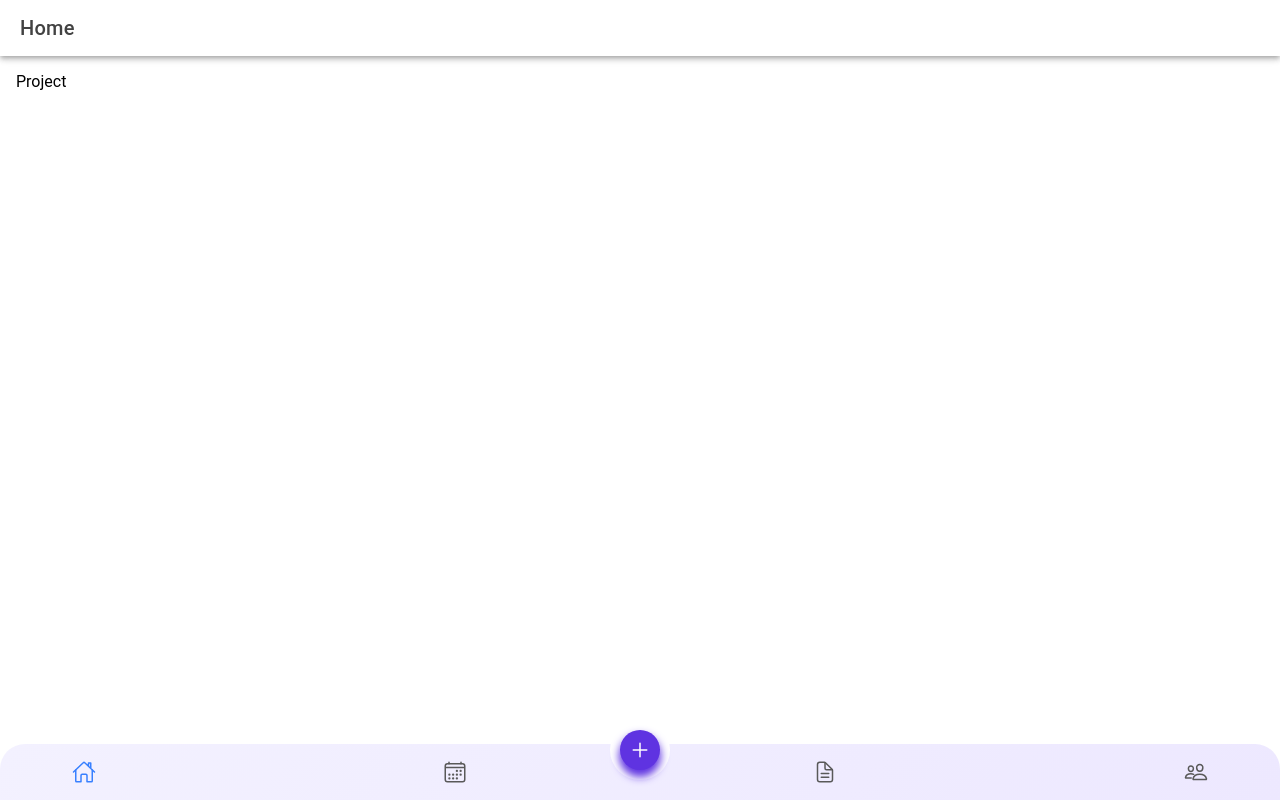
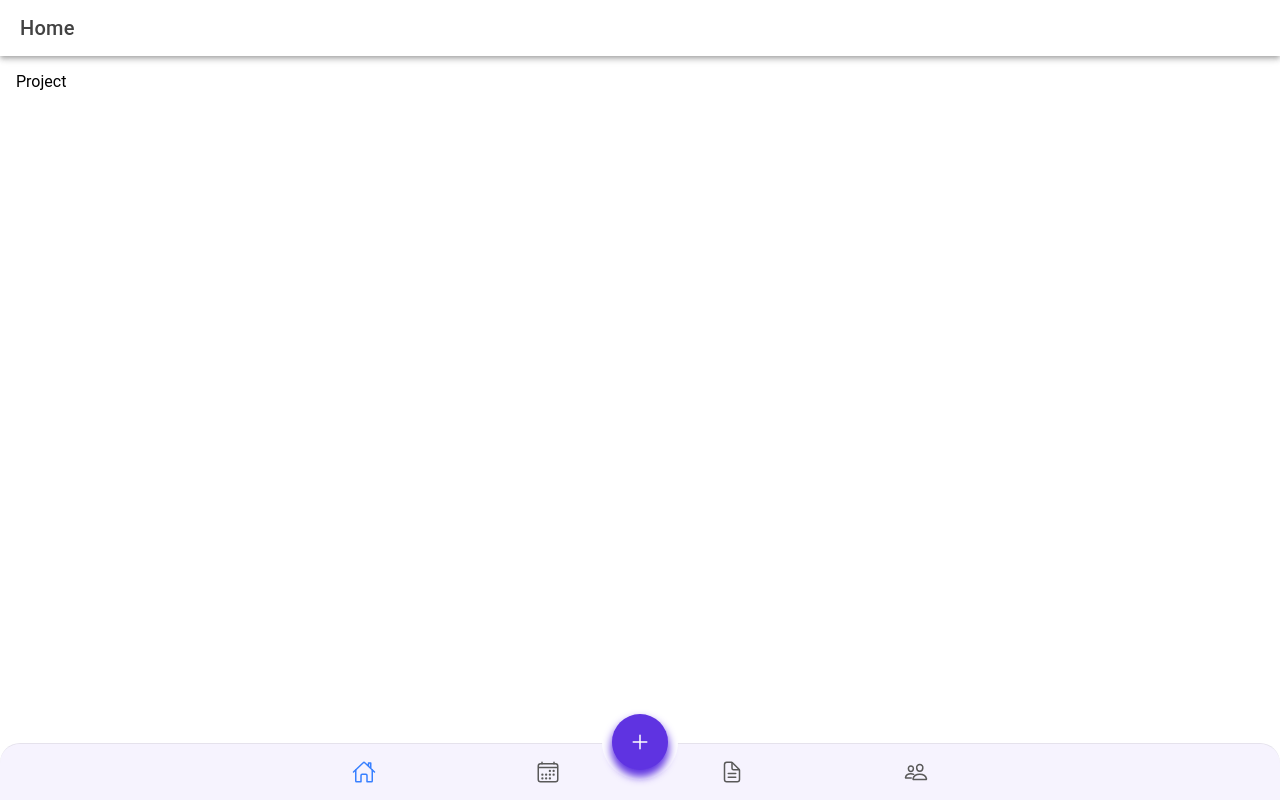
Before and after one commit to jiuper/todoMobileApp, a React (Vite) app: page /home in a window 1280 px wide. Built offline with nearby package versions, Linux system fonts and the light colour scheme.

Commit message:
fix: fix style

```diff
--- a/src/App/index.css
+++ b/src/App/index.css
@@ -1,5 +1,9 @@
-.wrapper{
+.wrapper {
     display: flex;
     flex-direction: column;
     height: 100vh;
 }
+
+body {
+    background-color: #fff;
+}
--- a/src/features/TabsRouting/ui/TabsRouting.module.scss
+++ b/src/features/TabsRouting/ui/TabsRouting.module.scss
@@ -1,24 +1,21 @@
-.tabs {
-  display: flex;
-  background: linear-gradient(134deg, #F3F1FF 0%, rgba(237, 232, 255, 1) 100%);
-  border-top-left-radius: 25px;
-  border-top-right-radius: 25px;
-  border-top: 0;
-  justify-content: space-between;
+ion-tab-bar {
+    gap: 1rem;
+    --background: #e8e1fc63;
+    border-radius: 20px 20px 0 0;
+}
 
+ion-tab-button {
+  --background: transparent;
 }
-.tab-action {
-  position: absolute;
-  bottom: 20px;
-  background: white;
-  padding: 10px;
-  border-radius: 50px;
 
-  .tab {
-    width: 40px;
-    height: 40px;
-    --background: #5F33E1;
+ion-fab {
+    background: #fff;
+    padding: 10px;
     border-radius: 50px;
-    --box-shadow: 0px 6px 9px 1px #5F33E1;
-  }
+    margin-bottom: 10px;
 }
+
+ion-fab-button {
+    --background: #5f33e1;
+    --box-shadow: 0px 6px 9px 1px #5f33e1;
+}
--- a/src/features/TabsRouting/ui/TabsRouting.tsx
+++ b/src/features/TabsRouting/ui/TabsRouting.tsx
@@ -1,26 +1,26 @@
 import { Redirect } from "react-router";
 import { Route } from "react-router-dom";
 import { IonFab, IonFabButton, IonIcon, IonRouterOutlet, IonTabBar, IonTabButton, IonTabs } from "@ionic/react";
-import cnBind from "classnames/bind";
 import { add, calendarOutline, documentTextOutline, homeOutline, peopleOutline } from "ionicons/icons";
 
+import { Calendar } from "../../../pages/Calendar/Calendar";
 import { Home } from "../../../pages/Home/Home";
+import { People } from "../../../pages/People/People";
 import { Tasks } from "../../../pages/Tasks/Tasks";
 import { ROUTES } from "../../../shared/const/Routes";
 import { isOpen } from "../../../shared/lib/module/reducers/generalReducer";
 import { useHookDispatch } from "../../../shared/lib/module/store/configStore";
 
-import styles from "./TabsRouting.module.scss";
+import "./TabsRouting.module.scss";
 
-const cx = cnBind.bind(styles);
 export const TabsRouting = () => {
     const dispatch = useHookDispatch();
     const handleIsOpenModal = () => dispatch(isOpen());
     const IonListFabBtn: { icon: string; href?: string; tab?: string }[] = [
         { icon: homeOutline, href: ROUTES.HOME, tab: "home" },
-        { icon: calendarOutline },
+        { icon: calendarOutline, href: ROUTES.CALENDAR, tab: "calendar" },
         { icon: documentTextOutline, href: ROUTES.TASKS, tab: "tasks" },
-        { icon: peopleOutline },
+        { icon: peopleOutline, href: ROUTES.PEOPLE, tab: "people" },
     ];
 
     return (
@@ -29,24 +29,21 @@ export const TabsRouting = () => {
                 <IonRouterOutlet>
                     <Redirect exact from="/" to={ROUTES.HOME} />
                     <Route path={ROUTES.HOME} render={() => <Home />} exact />
+                    <Route path={ROUTES.CALENDAR} render={() => <Calendar />} exact />
                     <Route path={ROUTES.TASKS} render={() => <Tasks />} exact />
+                    <Route path={ROUTES.PEOPLE} render={() => <People />} exact />
                 </IonRouterOutlet>
 
-                <IonTabBar className={cx("tabs")} slot="bottom">
-                    {IonListFabBtn.map((btn) => (
-                        <IonTabButton
-                            style={{ background: "transparent" }}
-                            href={btn.href}
-                            key={btn.icon}
-                            tab={btn.tab}
-                        >
+                <IonTabBar slot="bottom">
+                    {IonListFabBtn.map((btn, i) => (
+                        <IonTabButton href={btn.href} key={i} tab={btn.tab}>
                             <IonIcon icon={btn.icon} />
                         </IonTabButton>
                     ))}
                 </IonTabBar>
             </IonTabs>
-            <IonFab className={cx("tab-action")} vertical="bottom" horizontal="center" slot="fixed">
-                <IonFabButton onClick={handleIsOpenModal} className={cx("tab")}>
+            <IonFab vertical="bottom" horizontal="center" slot="fixed">
+                <IonFabButton onClick={handleIsOpenModal}>
                     <IonIcon icon={add} />
                 </IonFabButton>
             </IonFab>
--- /dev/null
+++ b/src/pages/Calendar/Calendar.tsx
@@ -0,0 +1,9 @@
+import { IonContent, IonPage } from "@ionic/react";
+
+export const Calendar = () => {
+    return (
+        <IonPage>
+            <IonContent>kek</IonContent>
+        </IonPage>
+    );
+};
--- /dev/null
+++ b/src/pages/People/People.tsx
@@ -0,0 +1,9 @@
+import { IonContent, IonPage } from "@ionic/react";
+
+export const People = () => {
+    return (
+        <IonPage>
+            <IonContent>kek</IonContent>
+        </IonPage>
+    );
+};
--- a/src/pages/index.tsx
+++ b/src/pages/index.tsx
@@ -1,5 +1,3 @@
-import React from "react";
-
 import { TabsRouting } from "../features/TabsRouting/ui/TabsRouting";
 
 export const Routing = () => {
--- a/src/shared/const/Routes.ts
+++ b/src/shared/const/Routes.ts
@@ -1,4 +1,6 @@
 export const ROUTES = {
     HOME: "/home",
+    CALENDAR: "/calendar",
     TASKS: "/tasks",
+    PEOPLE: "/people",
 };
```
